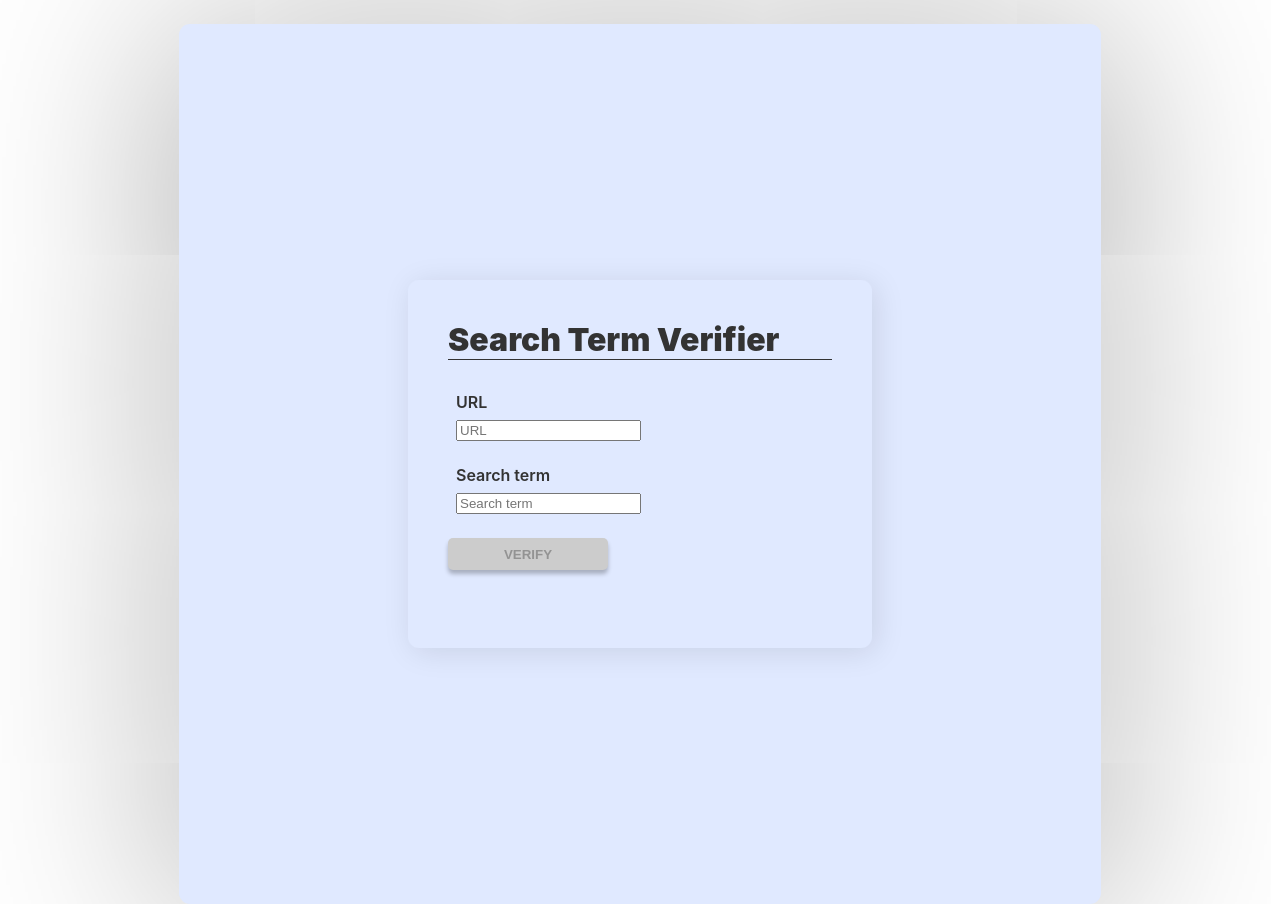
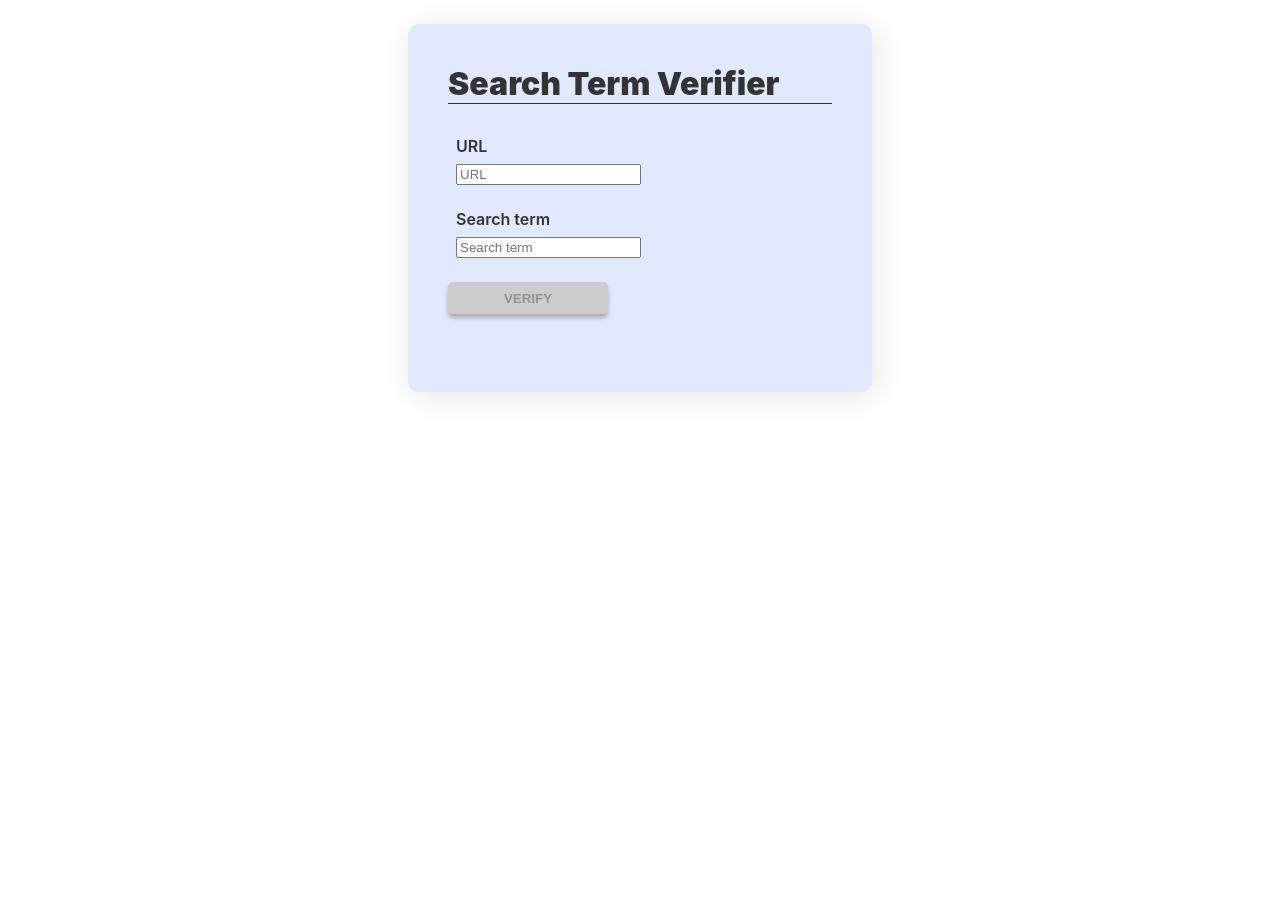
Before and after one commit to gHajnal/STV, a React (Create React App) app: page / in a window 1280 px wide. After the commit the page ends 800 px from the top, so only its background shows below. Built offline with nearby package versions, Linux system fonts and the light colour scheme.

Commit message:
Remove main-container class, Move App.scss content to index.scss, Fix Overlay positioning

```diff
--- a/src/App.js
+++ b/src/App.js
@@ -4,7 +4,7 @@ import Overlay from "./UI/Overlay";
 import Result from "./Result";
 import SearchData from "./SearchData";
 
-import "./App.scss";
+import "./index.scss";
 
 function App() {
   const initialResultState = {
@@ -74,13 +74,13 @@ function App() {
   };
 
   return (
-    <div className="main-container">
+    <>
       <SearchData verify={verifyText} reset={resetHandler}></SearchData>
       {result.resultText.length > 0 && (
         <Result result={result} reset={resetHandler}></Result>
       )}
       {isLoading && <Overlay />}
-    </div>
+    </>
   );
 }
 
--- a/src/App.scss
+++ /dev/null
@@ -1,32 +0,0 @@
-html {
-  height: 100vh;
-  width: 100vw;
-  margin: 0;
-}
-
-body {
-  margin: 0;
-  height: 100%;
-  width: 100%;
-  background-color: #fff;
-  display: flex;
-  flex-direction: column;
-  flex-wrap: wrap;
-  align-content: center;
-  justify-content: flex-start;
-}
-
-.main-container {
-  min-height: 55rem;
-  width: 72vw;
-  margin: 1.5rem 0 0 0;
-  border-radius: 11px;
-  background: rgb(224, 233, 255);
-  box-shadow: 0px 4px 220px 0px rgba(0, 0, 0, 0.35);
-
-  display: flex;
-  flex-direction: row;
-  flex-wrap: wrap;
-  align-content: space-evenly;
-  justify-content: space-evenly;
-}
--- a/src/UI/Overlay.scss
+++ b/src/UI/Overlay.scss
@@ -1,5 +1,6 @@
 .overlay {
   top: 0;
+  left: 0;
   position: absolute;
   background-color: rgba(49, 49, 49, 0.4);
   height: 100%;
--- a/src/index.scss
+++ b/src/index.scss
@@ -1,13 +1,28 @@
+code {
+  font-family: source-code-pro, Menlo, Monaco, Consolas, "Courier New",
+    monospace;
+}
+
+html {
+  height: 100vh;
+  width: 100vw;
+  margin: 0;
+}
+
 body {
   margin: 0;
-  font-family: -apple-system, BlinkMacSystemFont, 'Segoe UI', 'Roboto', 'Oxygen',
-    'Ubuntu', 'Cantarell', 'Fira Sans', 'Droid Sans', 'Helvetica Neue',
+  font-family: -apple-system, BlinkMacSystemFont, "Segoe UI", "Roboto", "Oxygen",
+    "Ubuntu", "Cantarell", "Fira Sans", "Droid Sans", "Helvetica Neue",
     sans-serif;
   -webkit-font-smoothing: antialiased;
   -moz-osx-font-smoothing: grayscale;
+  margin: 0;
+  height: 100%;
+  width: 100%;
+  background-color: #fff;
+  display: flex;
+  flex-direction: column;
+  flex-wrap: wrap;
+  align-content: center;
+  justify-content: flex-start;
 }
-
-code {
-  font-family: source-code-pro, Menlo, Monaco, Consolas, 'Courier New',
-    monospace;
-}
```
